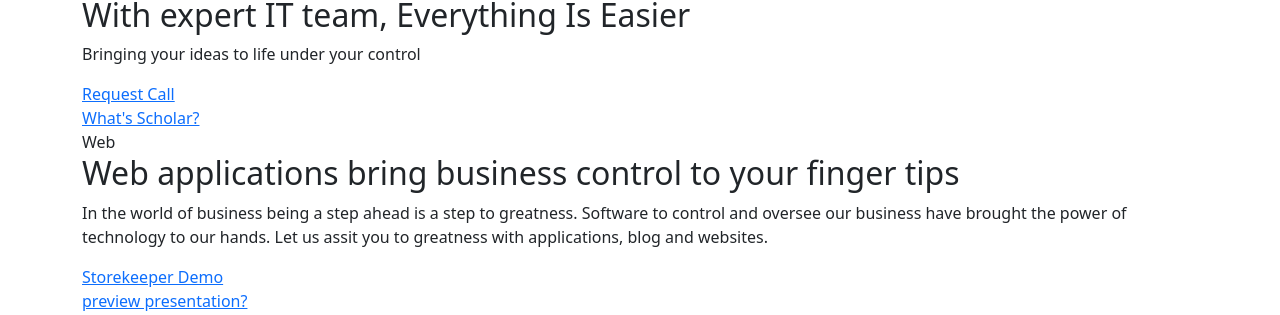
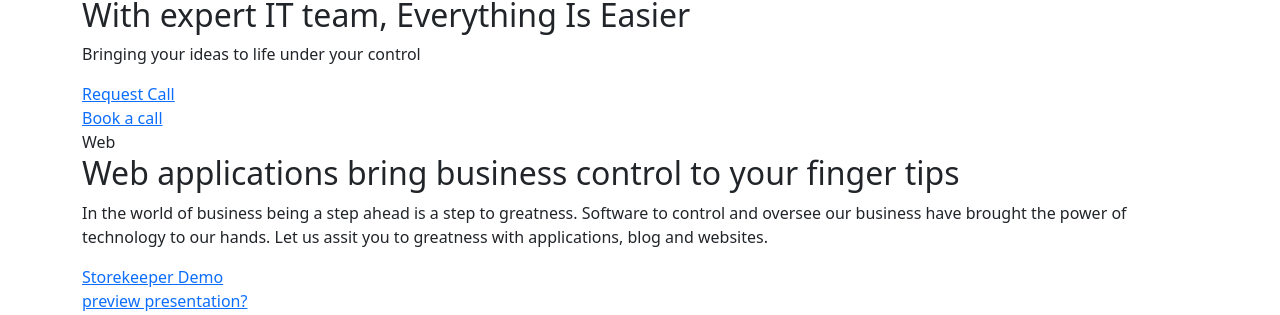
Before and after one commit to Jerubaalking/saincraftWebsite, a Node server app: page / in a window 1280 px wide. Shown: the part 186-501 px from the top of the page. Run offline with Node 20, Linux system fonts and the light colour scheme; some libraries are stand-ins or nearby versions.

Commit message:
first commit

```diff
--- a/views/layouts/layout.hbs
+++ b/views/layouts/layout.hbs
@@ -39,7 +39,7 @@
                                         <a href="#">Request Call</a>
                                     </div>
                                     <div class="icon-button">
-                                        <a href="#"><i class="fa fa-play"></i> What's Scholar?</a>
+                                        <a href="#"><i class="fa fa-play"></i> Book a call</a>
                                     </div>
                                 </div>
                             </div>
```
